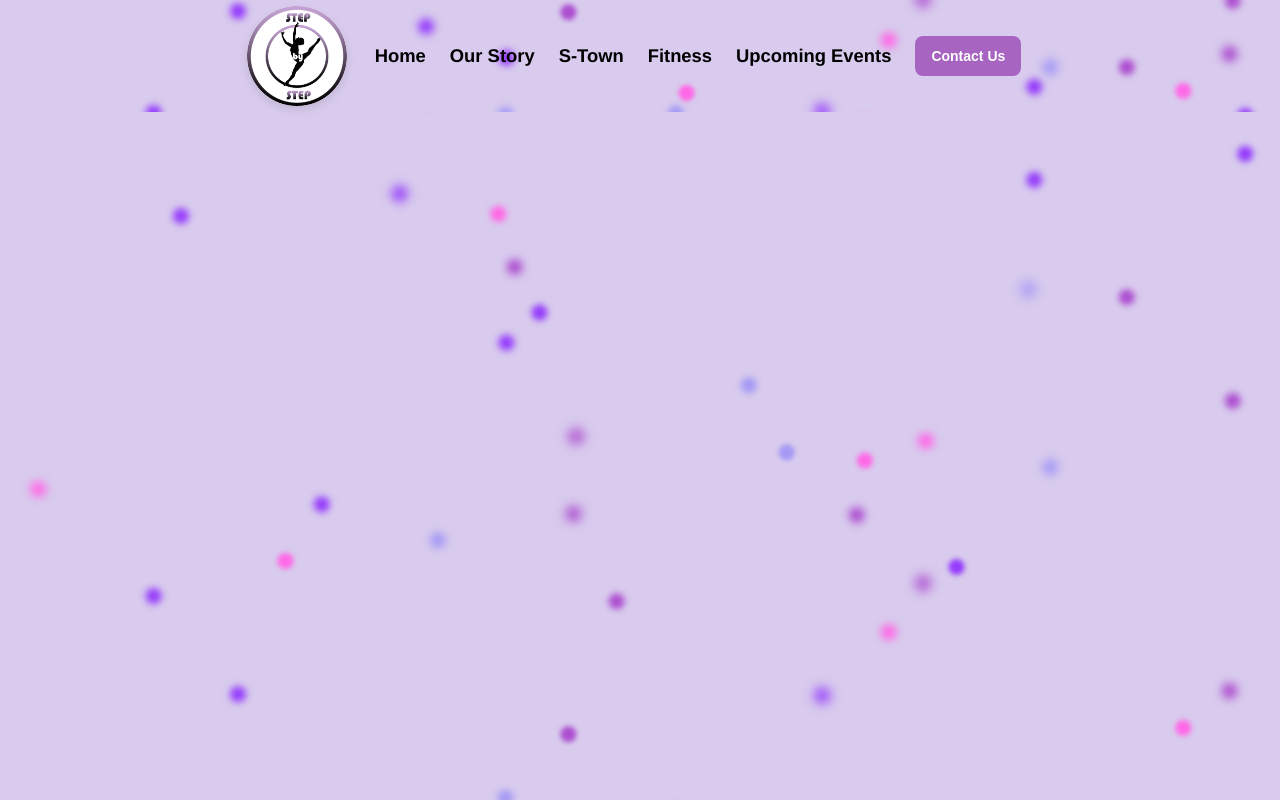
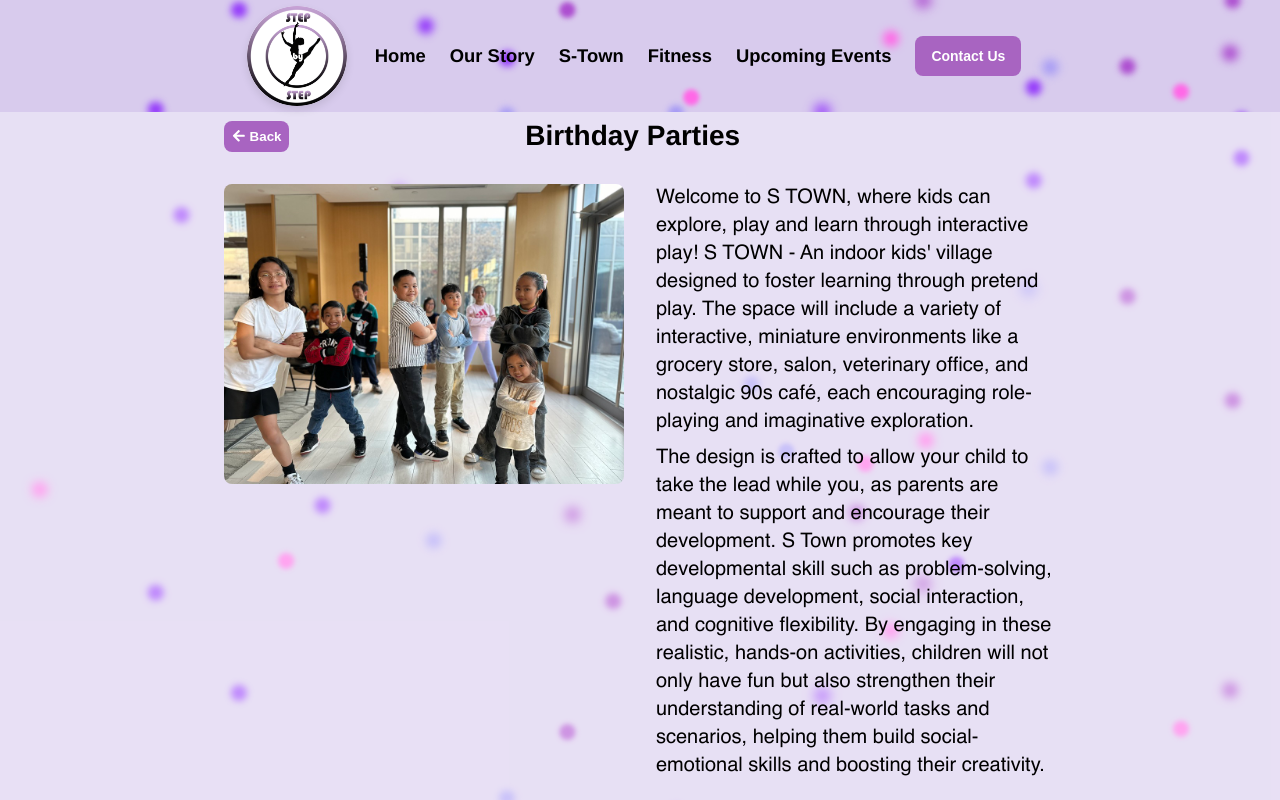
Before and after one commit to ralphdaryn/stepbystepstars, a React (Create React App) app in the folder client/: page /birthdayparty in a window 1280 px wide. Shown: the top 800 px of the page. Built offline with nearby package versions, Linux system fonts and the light colour scheme.

Commit message:
replace danceparty component to birthdayparty

```diff
--- a/client/src/App.js
+++ b/client/src/App.js
@@ -5,7 +5,7 @@ import Main from "./components/Main/Main";
 import Footer from "./components/Footer/Footer";
 import About from "./components/About/About";
 import Contact from "./components/Contact/Contact";
-import Danceparty from "./components/Danceparty/Danceparty";
+import BirthdayParty from "./components/BirthdayParty/BirthdayParty";
 import Facepaint from "./components/Facepaint/Facepaint";
 import MusicalBabies from "./components/MusicalBabies/Musicalbabies";
 import MommyandMe from "./components/MommyandMe/MommyandMe";
@@ -33,7 +33,7 @@ function App() {
           <Route path="/" element={<Main />} />
           <Route path="/ourstory" element={<About />} />
           <Route path="/contact" element={<Contact />} />
-          <Route path="/danceparty" element={<Danceparty />} />
+          <Route path="/birthdayparty" element={<BirthdayParty />} />
           <Route path="/facepainting" element={<Facepaint />} />
           <Route path="/musicalbabies" element={<MusicalBabies />} />
           <Route path="/mommyandme" element={<MommyandMe />} />
--- a/client/src/components/Danceparty/Danceparty.js
+++ b/client/src/components/BirthdayParty/BirthdayParty.js
@@ -1,19 +1,19 @@
-import "./Danceparty.scss";
+import "./BirthdayParty.scss";
 import danceparty from "../../assets/images/danceparty2.jpg";
 import BackButton from "../BackButton/BackButton";
 import EventsButton from "../EventsButton/EventsButton";
 
-const Danceparty = () => {
+const BirthdayParty = () => {
   return (
-    <div className="danceparty">
-      <div className="danceparty__header">
+    <div className="birthday-party">
+      <div className="birthday-party__header">
         <BackButton />
-        <h2 className="danceparty__title">Birthday Parties</h2>
+        <h2 className="birthday-party__title">Birthday Parties</h2>
       </div>
-      <div className="danceparty__container">
-        <img className="danceparty__image" alt="dance party" src={danceparty} />
-        <div className="danceparty__subtitle-container">
-          <p className="danceparty__subtitle">
+      <div className="birthday-party__container">
+        <img className="birthday-party__image" alt="dance party" src={danceparty} />
+        <div className="birthday-party__subtitle-container">
+          <p className="birthday-party__subtitle">
             Welcome to S TOWN, where kids can explore, play and learn through
             interactive play! S TOWN - An indoor kids' village designed to
             foster learning through pretend play. The space will include a
@@ -21,10 +21,10 @@ const Danceparty = () => {
             salon, veterinary office, and nostalgic 90s café, each encouraging
             role-playing and imaginative exploration.
           </p>
-          <p className="danceparty__subtitle">
+          <p className="birthday-party__subtitle">
             The design is crafted to allow your child to take the lead while you, as parents are meant to support and encourage their development. S Town promotes key developmental skill such as problem-solving, language development, social interaction, and cognitive flexibility. By engaging in these realistic, hands-on activities, children will not only have fun but also strengthen their understanding of real-world tasks and scenarios, helping them build social-emotional skills and boosting their creativity.
           </p>
-          <div className="danceparty__button">
+          <div className="birthday-party__button">
             <EventsButton />
           </div>
         </div>
@@ -33,4 +33,4 @@ const Danceparty = () => {
   );
 };
 
-export default Danceparty;
+export default BirthdayParty;
--- a/client/src/components/Danceparty/Danceparty.scss
+++ b/client/src/components/BirthdayParty/BirthdayParty.scss
@@ -1,7 +1,7 @@
 @use "../../styles/partials/colors" as *;
 @use "../../styles/partials/mixins" as *;
 
-.danceparty {
+.birthday-party {
   padding: 0.25rem 2rem 0.5rem;
   margin-top: 7rem;
   background-color: rgba(255, 255, 255, 0.4);
--- a/client/src/components/Services/Services.js
+++ b/client/src/components/Services/Services.js
@@ -40,7 +40,7 @@ const Services = () => {
           <h2 className="services__card-title">Birthday Parties</h2>
           <button
             className="services__button"
-            onClick={() => goToServicePage("/danceparty")}
+            onClick={() => goToServicePage("/birthdayparty")}
           >
             View Details
           </button>
```
